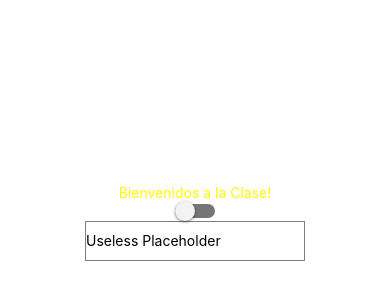
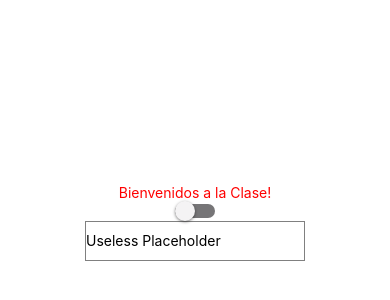
Before and after one commit to Iturriaga10/S3ReactNativeRoots, a React Native app: screen / in a window 390 px wide. Shown: the part 200-500 px from the top of the page. Built offline with nearby package versions, Linux system fonts and the light colour scheme.

Commit message:
Some fixes

```diff
--- a/App.js
+++ b/App.js
@@ -30,9 +30,9 @@ export default function App() {
 }
 
 const Greetings = () => {
-  var textColor = styles.textColorRed;
+  const textColor = styles.textColorRed;
   if (true) {
-    var textColor = styles.textColorYellow;
+    const textColor = styles.textColorYellow;
   }
 
   return(
```
